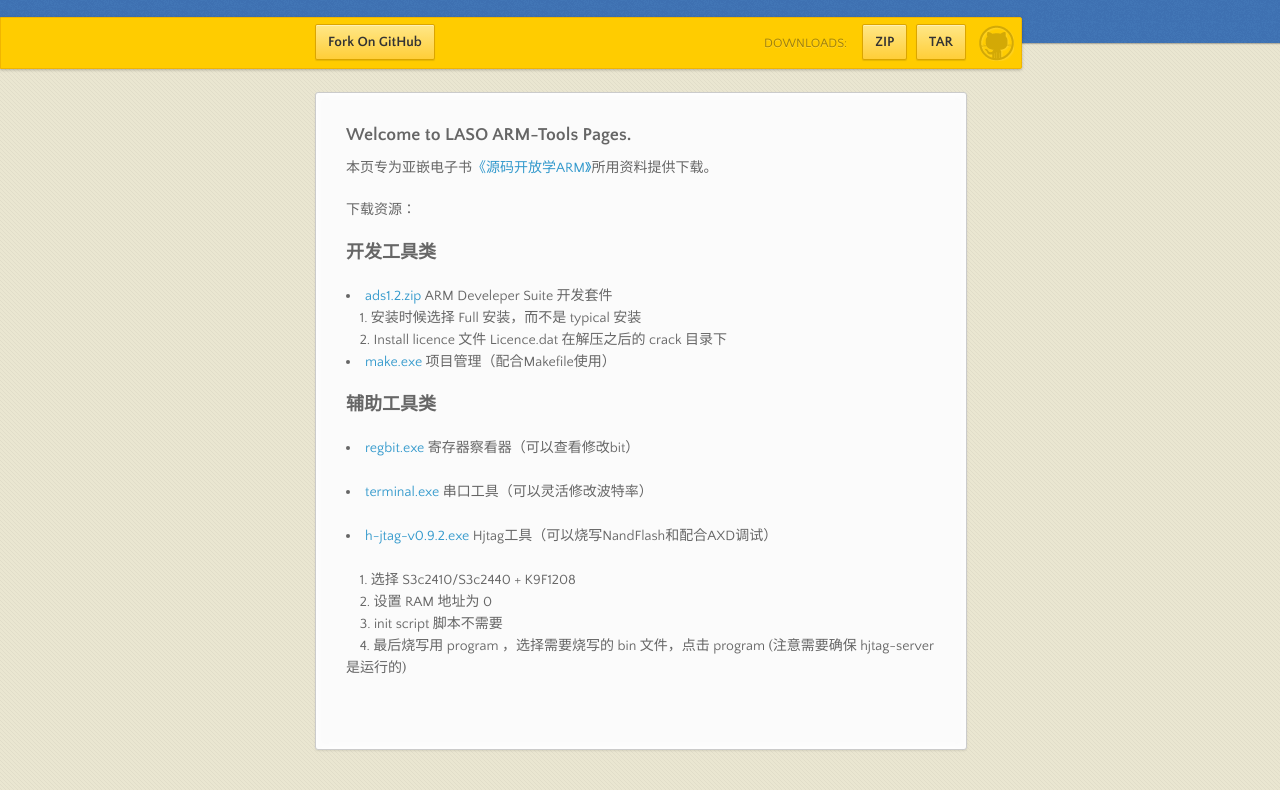
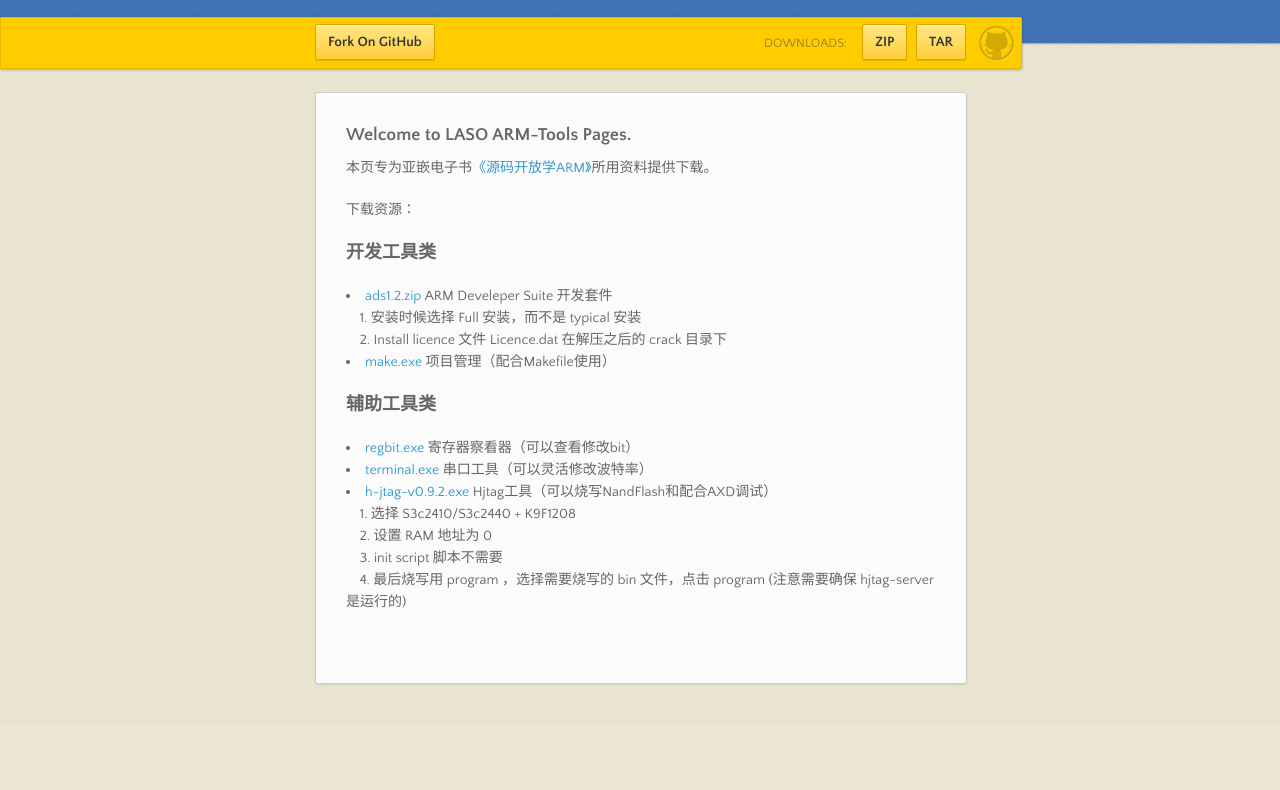
Before and after one commit to limingth/ARM-Tools, a plain HTML site: page index.html in a window 1280 px wide. Shown: the part 98-888 px from the top of the page. After the commit the page ends 822 px from the top, so only its background shows below. Drawn offline with nearby package versions, Linux system fonts and the light colour scheme.

Commit message:
Update index.html

```diff
--- a/index.html
+++ b/index.html
@@ -58,9 +58,9 @@
 
 <h3>辅助工具类</h3>
 <p>
-<li> <a href="utils/regbit.exe"> regbit.exe </a> 寄存器察看器（可以查看修改bit）</li> <br>
-<li> <a href="utils/terminal.exe"> terminal.exe </a> 串口工具（可以灵活修改波特率）</li> <br>
-<li> <a href="utils/H-JTAG-V0.9.2.EXE"> h-jtag-v0.9.2.exe </a> Hjtag工具（可以烧写NandFlash和配合AXD调试）</li> <br>
+<li> <a href="utils/regbit.exe"> regbit.exe </a> 寄存器察看器（可以查看修改bit）</li>
+<li> <a href="utils/terminal.exe"> terminal.exe </a> 串口工具（可以灵活修改波特率）</li>
+<li> <a href="utils/H-JTAG-V0.9.2.EXE"> h-jtag-v0.9.2.exe </a> Hjtag工具（可以烧写NandFlash和配合AXD调试）</li>
 &nbsp; &nbsp; 1. 选择 S3c2410/S3c2440 + K9F1208  <br>
 &nbsp; &nbsp; 2. 设置 RAM 地址为 0 <br>
 &nbsp; &nbsp; 3. init script 脚本不需要 <br>
```
